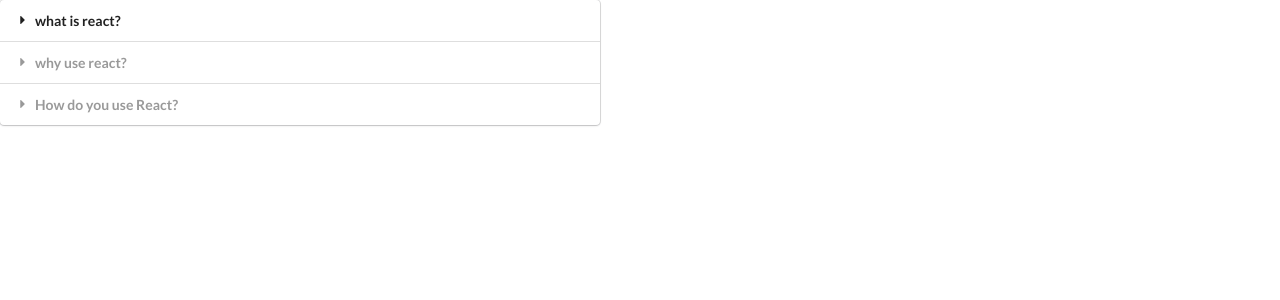
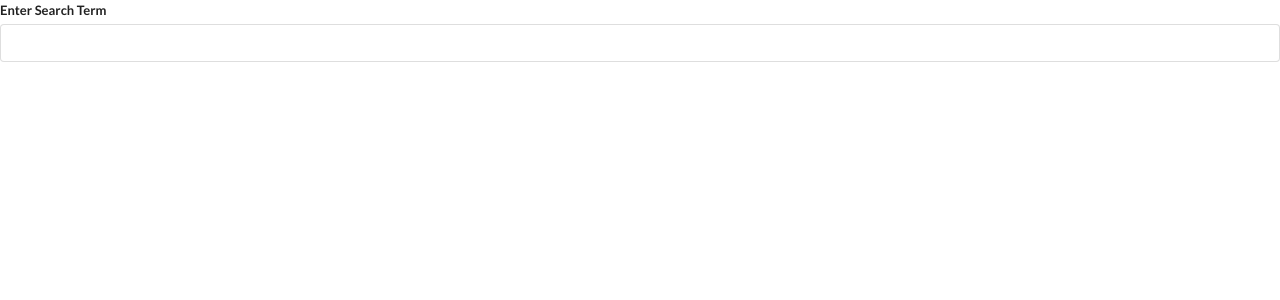
Before and after one commit to peace015/widgets, a React (Create React App) app: page / in a window 1280 px wide. Shown: the top 300 px of the page. Built offline with nearby package versions, Linux system fonts and the light colour scheme.

Commit message:
add components add useState hook add useEffect hook

```diff
--- a/src/App.js
+++ b/src/App.js
@@ -1,5 +1,6 @@
 import React from 'react';
 import Accordion from './components/Accordion';
+import Search from './components/Search';
 
 const items = [
   {
@@ -19,7 +20,7 @@
 export default () => {
   return (
     <div>
-      <Accordion items={items} />
+      <Search />
     </div>
   );
 };
--- /dev/null
+++ b/src/components/Search.js
@@ -0,0 +1,24 @@
+import React, { useState, useEffect } from 'react';
+
+const Search = () => {
+  const [term, setTerm] = useState('');
+
+  useEffect(() => {});
+
+  return (
+    <div>
+      <div className="ui form">
+        <div className="field">
+          <label>Enter Search Term</label>
+          <input
+            value={term}
+            onChange={(e) => setTerm(e.target.value)}
+            className="input"
+          />
+        </div>
+      </div>
+    </div>
+  );
+};
+
+export default Search;
```
